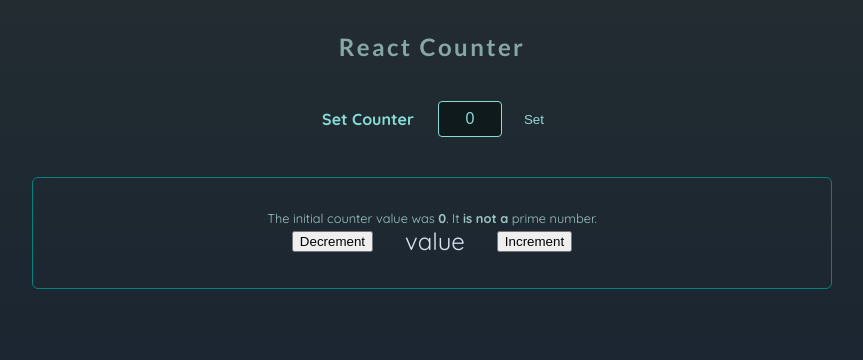
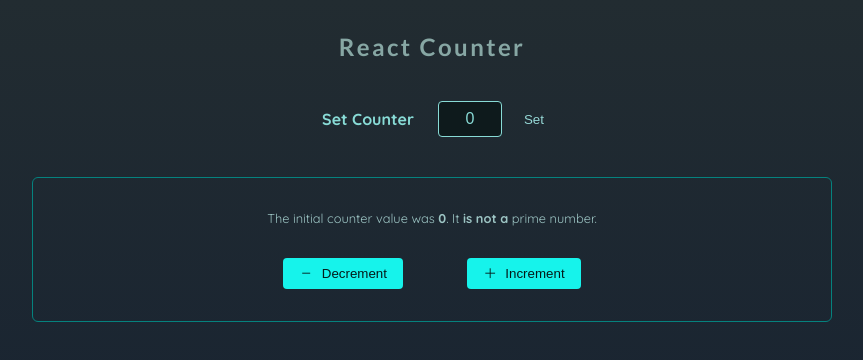
Before and after one commit to KozerT/react-counter, a React (Vite) app: page / in a window 1280 px wide. Shown: the top 360 px of the page, without its empty margins (208-1071 px from the left). Built offline with nearby package versions, Linux system fonts and the light colour scheme.

Commit message:
feat: Introduced IconButton component with accompanying UI components

```diff
--- a/src/components/Counter/Counter.jsx
+++ b/src/components/Counter/Counter.jsx
@@ -1,4 +1,7 @@
-import React, { useState } from "react";
+import { useState } from "react";
+import IconButton from "../UI/IconButton.jsx";
+import MinusIcon from "../UI/Icons/MinusIcon.jsx";
+import PlusIcon from "../UI/Icons/PlusIcon.jsx";
 import { log } from "../../log.js";
 
 function isPrime(number) {
@@ -39,9 +42,13 @@ const Counter = ({ initialCount }) => {
         <strong>is {initialCountIsPrime ? "a" : "not a"}</strong> prime number.
       </p>
       <p>
-        <button onClick={handleDecrement}>Decrement</button>
-        <span value={counter}>value</span>
-        <button onClick={handleIncrement}>Increment</button>
+        <IconButton icon={MinusIcon} onClick={handleDecrement}>
+          Decrement
+        </IconButton>
+        <span value={counter} />
+        <IconButton icon={PlusIcon} onClick={handleIncrement}>
+          Increment
+        </IconButton>
       </p>
     </section>
   );
--- a/src/components/UI/IconButton.jsx
+++ b/src/components/UI/IconButton.jsx
@@ -1,7 +1,15 @@
 import React from "react";
+import { log } from "../../log.js";
 
-const IconButton = () => {
-  return <div></div>;
+const IconButton = ({ children, icon, ...props }) => {
+  log("<IconButton /> rendered", 2);
+  const Icon = icon;
+  return (
+    <button {...props} className="button">
+      <Icon className="button-icon" />
+      <span className="button-text">{children}</span>
+    </button>
+  );
 };
 
 export default IconButton;
--- /dev/null
+++ b/src/components/UI/Icons/MinusIcon.jsx
@@ -0,0 +1,18 @@
+import { log } from "../../../log.js";
+
+export default function MinusIcon(props) {
+  log("<MinusIcon /> rendered", 3);
+
+  return (
+    <svg
+      xmlns="http://www.w3.org/2000/svg"
+      fill="none"
+      viewBox="0 0 24 24"
+      strokeWidth={1.5}
+      stroke="currentColor"
+      {...props}
+    >
+      <path strokeLinecap="round" strokeLinejoin="round" d="M18 12H6" />
+    </svg>
+  );
+}
--- /dev/null
+++ b/src/components/UI/Icons/PlusIcon.jsx
@@ -0,0 +1,22 @@
+import { log } from "../../../log.js";
+
+export default function PlusIcon(props) {
+  log("<PlusIcon /> rendered", 3);
+
+  return (
+    <svg
+      xmlns="http://www.w3.org/2000/svg"
+      fill="none"
+      viewBox="0 0 24 24"
+      strokeWidth={1.5}
+      stroke="currentColor"
+      {...props}
+    >
+      <path
+        strokeLinecap="round"
+        strokeLinejoin="round"
+        d="M12 4.5v15m7.5-7.5h-15"
+      />
+    </svg>
+  );
+}
--- a/src/index.css
+++ b/src/index.css
@@ -117,6 +117,7 @@ section {
   font-size: 0.8rem;
   color: #9dc5c4;
   text-align: center;
+  margin-bottom: 2rem;
 }
 
 .counter-output {
```
Also changed, not shown: src/components/UI/Icons/ArrowRightIcon.jsx (added, +22 -0 lines).
